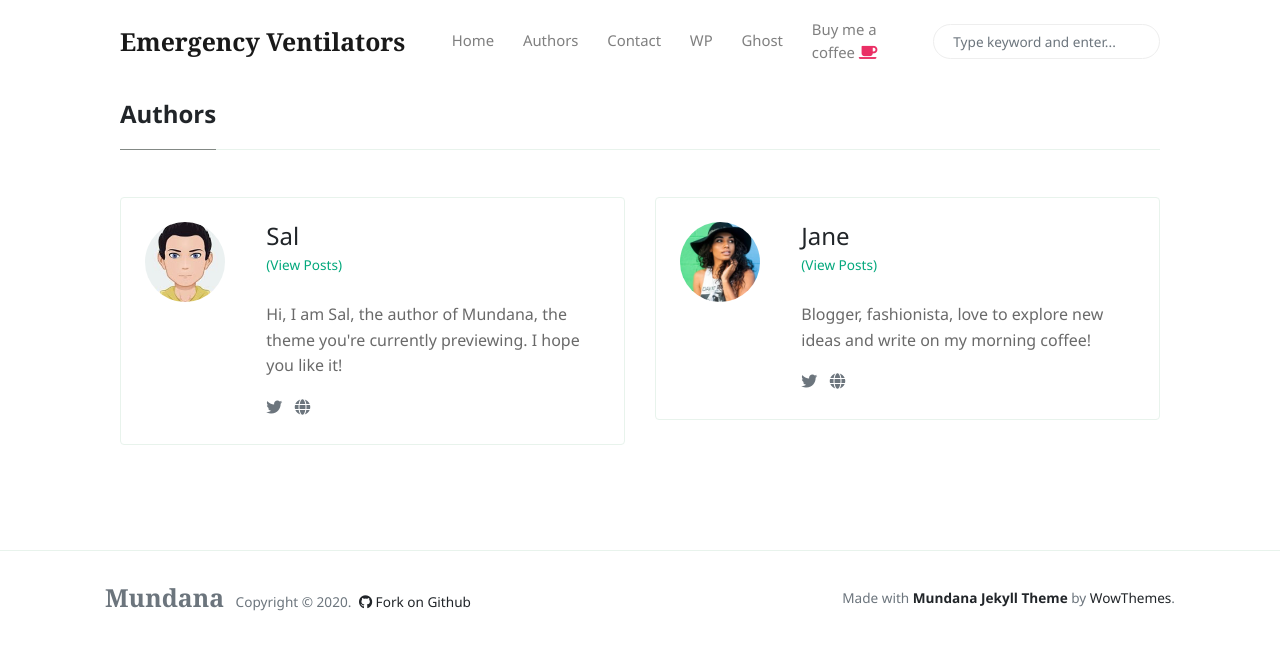
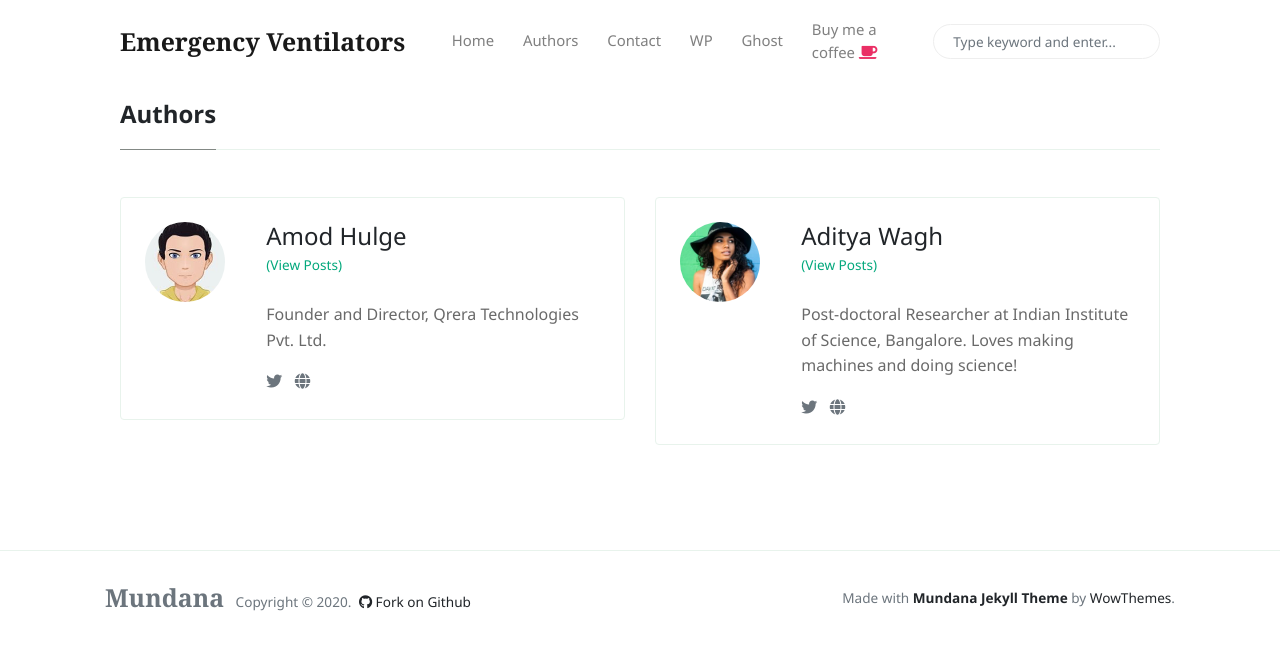
Before and after one commit to waghaditya/emergency-ventilators, a Jekyll site: the page built from _pages/authors-list.html, in a window 1280 px wide. Shown: the top 650 px of the page. Built offline with Jekyll 4.4.1, drawn with Linux system fonts in a browser that asks for light colours; nearby versions of some CDN libraries.

Commit message:
added authors

```diff
--- a/_config.yml
+++ b/_config.yml
@@ -3,7 +3,7 @@ name: 'Emergency Ventilators'
 description: 'Mundana is a free Jekyll theme for awesome people like you, Medium like.'
 logo: 'assets/images/logo.png'
 favicon: 'assets/images/favicon.ico'
-baseurl: '/emergency-ventilators/'
+baseurl: '/emergency-ventilators'
 disqus: 'demowebsite'
 email: 'wowthemesnet@gmail.com'
 mailchimp-list: 'https://wowthemes.us11.list-manage.com/subscribe/post?u=8aeb20a530e124561927d3bd8&amp;id=8c3d2d214b'
@@ -20,20 +20,20 @@ plugins:
 
 authors:
     sal:
-      name:           Sal
-      site:           https://www.wowthemes.net
+      name:           Amod Hulge
+      site:           https://www.qrera.in
       avatar:         /assets/images/avatar1.jpg
-      bio:            "Hi, I am Sal, the author of Mundana, the theme you're currently previewing. I hope you like it!"
-      email:          wowthemesnet@gmail.com
+      bio:            "Founder and Director, Qrera Technologies Pvt. Ltd."
+      email:          amod.hulge@qrera.in
       twitter:        https://twitter.com/wowthemesnet
 
     jane:
-      name:           Jane
-      site:           https://www.wowthemes.net
+      name:           Aditya Wagh
+      site:           http://www.adityawagh.com
       avatar:         /assets/images/avatar2.jpg
-      bio:            "Blogger, fashionista, love to explore new ideas and write on my morning coffee!"
-      email:          fakemail@gmail.com
-      twitter:        https://twitter.com/wowthemesnet
+      bio:            "Post-doctoral Researcher at Indian Institute of Science, Bangalore. Loves making machines and doing science!"
+      email:          waghaditya@gmail.com
+      twitter:        https://twitter.com/Aditya_A_Wagh
 
 # Defaults
 defaults:
```
